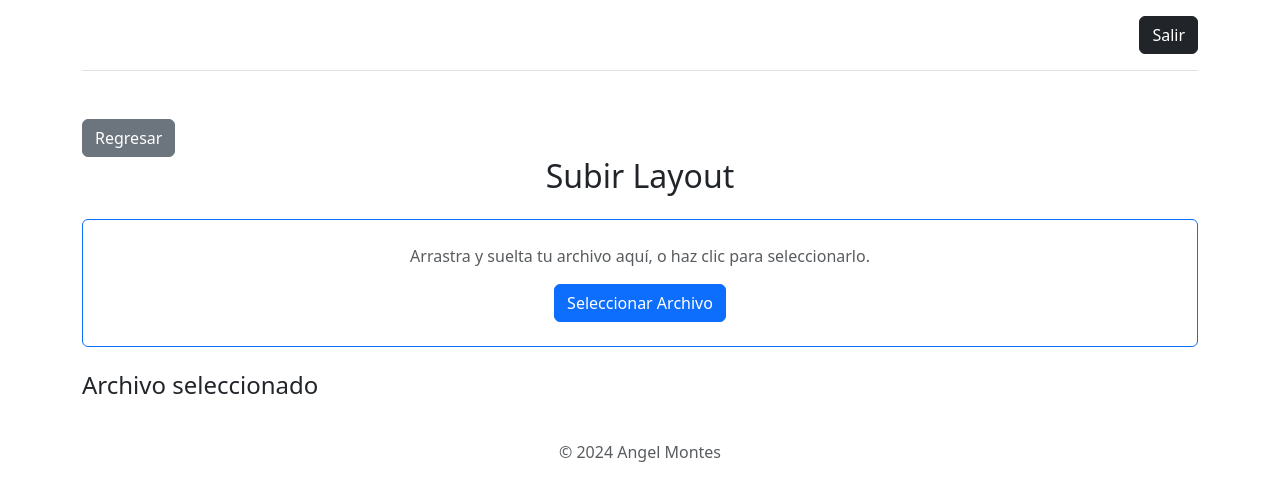
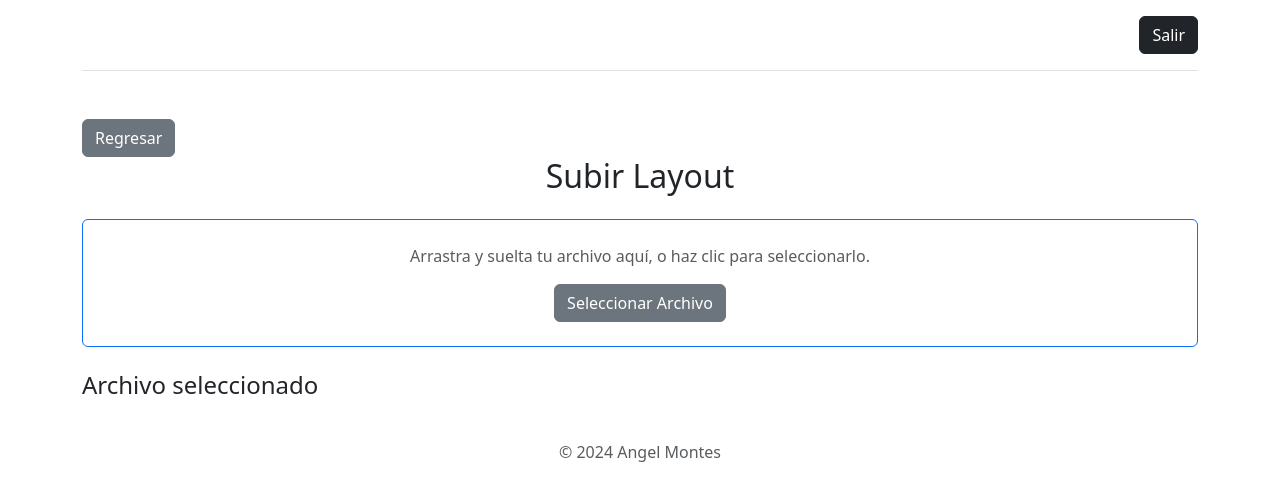
Before and after one commit to AngelMontesR/poblacionFrontend, a React (Vite) app: page /agregar-poblacion in a window 1280 px wide. Shown: the top 500 px of the page. Built offline with nearby package versions, Linux system fonts and the light colour scheme.

Commit message:
Se corrrige funcionalidad de cargar layout poblacion

```diff
--- a/src/componentes/agregarPoblacion/AgregarPoblacion.jsx
+++ b/src/componentes/agregarPoblacion/AgregarPoblacion.jsx
@@ -50,7 +50,7 @@
                 <p className="mb-3 text-muted">
                     Arrastra y suelta tu archivo aquí, o haz clic para seleccionarlo.
                 </p>
-                <label className="btn btn-primary">
+                <label className="btn btn-secondary">
                     Seleccionar Archivo
                     <input type="file" onChange={inputCarga} className="d-none"/>
                 </label>
@@ -58,9 +58,14 @@
             <div className="mt-4">
                 <h4>Archivo seleccionado</h4>
                 {archivo ? (
-                    <ul className="list-group">
-                        <li className="list-group-item">{archivo.name}</li>
-                    </ul>
+                   <div>
+                        <ul className="list-group">
+                            <li className="list-group-item">{archivo.name}</li>
+                        </ul>
+                        <button className="btn btn-primary mt-4">
+                            Subir Archivo
+                        </button>
+                   </div>
                 ) : (
                     null
                 )}
```
